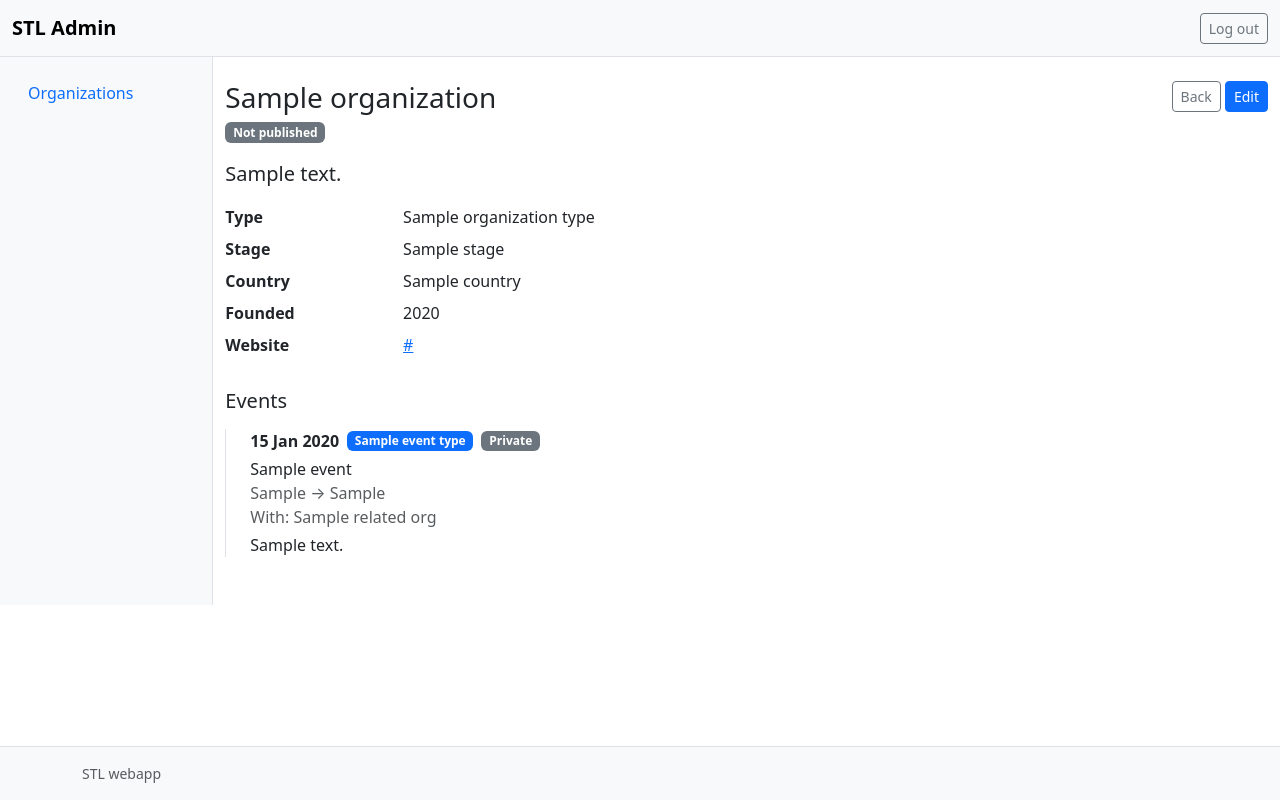
After one commit to carlosesteves/stl-webapp, a FastAPI app: template app/templates/admin/organization_detail.html in a window 1280 px wide. The commit adds this page. Run offline with FastAPI, Linux system fonts and the light colour scheme; the template is opened without the code that fills it: most values are stand-ins (such as "Sample title", 1, 10 or a date in 2020); some libraries are stand-ins or nearby versions.

Commit message:
Add admin organization detail page with events timeline

```diff
--- /dev/null
+++ b/app/formatting.py
@@ -0,0 +1,22 @@
+from datetime import date
+from decimal import Decimal
+
+MONTHS = ("Jan", "Feb", "Mar", "Apr", "May", "Jun", "Jul", "Aug", "Sep", "Oct", "Nov", "Dec")
+
+
+def format_event_date(day: date | None, precision: str) -> str:
+    if day is None or precision == "unknown":
+        return "Date unknown"
+    if precision == "year":
+        return str(day.year)
+    if precision == "month":
+        return f"{MONTHS[day.month - 1]} {day.year}"
+    return f"{day.day} {MONTHS[day.month - 1]} {day.year}"
+
+
+def format_eur(amount: Decimal | None) -> str:
+    if amount is None:
+        return ""
+    if amount == amount.to_integral_value():
+        return f"€{amount:,.0f}"
+    return f"€{amount:,.2f}"
--- /dev/null
+++ b/app/templates/admin/organization_detail.html
@@ -0,0 +1,69 @@
+{% extends "admin/base.html" %}
+{% block title %}{{ organization.name }} | Admin{% endblock %}
+{% block content %}
+<div class="d-flex justify-content-between align-items-start mb-3">
+  <div>
+    <h1 class="h3 mb-1">{{ organization.name }}</h1>
+    <span class="badge text-bg-{{ 'success' if organization.is_published else 'secondary' }}">
+      {{ "Published" if organization.is_published else "Not published" }}
+    </span>
+    {% if organization.is_active is false %}<span class="badge text-bg-warning">Inactive</span>{% endif %}
+  </div>
+  <div>
+    <a class="btn btn-outline-secondary btn-sm" href="/admin">Back</a>
+    <a class="btn btn-primary btn-sm" href="/admin/organizations/{{ organization.id }}/edit">Edit</a>
+  </div>
+</div>
+
+{% if organization.description %}<p class="lead">{{ organization.description }}</p>{% endif %}
+
+<dl class="row mb-4">
+  <dt class="col-sm-3 col-lg-2">Type</dt>
+  <dd class="col-sm-9 col-lg-10">{{ organization.organization_type.name if organization.organization_type else "–" }}</dd>
+  <dt class="col-sm-3 col-lg-2">Stage</dt>
+  <dd class="col-sm-9 col-lg-10">{{ organization.stage.name if organization.stage else "–" }}</dd>
+  <dt class="col-sm-3 col-lg-2">Country</dt>
+  <dd class="col-sm-9 col-lg-10">{{ organization.country or "–" }}</dd>
+  <dt class="col-sm-3 col-lg-2">Founded</dt>
+  <dd class="col-sm-9 col-lg-10">{{ organization.founding_year or "–" }}</dd>
+  <dt class="col-sm-3 col-lg-2">Website</dt>
+  <dd class="col-sm-9 col-lg-10">
+    {% if organization.website %}<a href="{{ organization.website }}" target="_blank" rel="noopener noreferrer">{{ organization.website }}</a>{% else %}–{% endif %}
+  </dd>
+</dl>
+
+<h2 class="h5 mb-3">Events</h2>
+{% if organization.events %}
+<ol class="list-unstyled border-start ps-4">
+  {% for event in organization.events %}
+  <li class="mb-4 position-relative" data-testid="event">
+    <div class="d-flex flex-wrap align-items-center gap-2 mb-1">
+      <span class="fw-semibold" data-testid="date">{{ event | event_date }}</span>
+      <span class="badge text-bg-primary" data-testid="type">{{ event.event_type.name }}</span>
+      <span class="badge text-bg-{{ 'success' if event.is_published else 'secondary' }}" data-testid="visibility">
+        {{ "Public" if event.is_published else "Private" }}
+      </span>
+    </div>
+    <div data-testid="title">{{ event.title }}</div>
+    {% if event.old_value or event.new_value %}
+    <div class="text-body-secondary">{{ event.old_value or "–" }} &rarr; {{ event.new_value or "–" }}</div>
+    {% endif %}
+    {% if event.related_org or event.related_name %}
+    <div class="text-body-secondary">With: {{ event.related_org.name if event.related_org else event.related_name }}</div>
+    {% endif %}
+    {% if event.funding_round %}
+    {% set round = event.funding_round %}
+    <div class="text-body-secondary">
+      {% if round.stage %}{{ round.stage.name }}{% endif %}
+      {% if round.amount_eur is not none %} · {{ round.amount_eur | eur }}{% endif %}
+      {% if round.investors %} · Investors: {{ round.investors | map(attribute="display_name") | join(", ") }}{% endif %}
+    </div>
+    {% endif %}
+    {% if event.description %}<div class="mt-1">{{ event.description }}</div>{% endif %}
+  </li>
+  {% endfor %}
+</ol>
+{% else %}
+<p class="text-body-secondary">No events yet.</p>
+{% endif %}
+{% endblock %}
--- a/app/templates/admin/organizations.html
+++ b/app/templates/admin/organizations.html
@@ -13,7 +13,7 @@
     <tbody>
       {% for organization in organizations %}
       <tr>
-        <td>{{ organization.name }}</td>
+        <td><a href="/admin/organizations/{{ organization.id }}">{{ organization.name }}</a></td>
         <td>{{ organization.description or "" }}</td>
         <td>{{ "yes" if organization.is_published else "no" }}</td>
         <td class="text-end text-nowrap">
--- a/app/templating.py
+++ b/app/templating.py
@@ -2,5 +2,11 @@ from pathlib import Path
 
 from fastapi.templating import Jinja2Templates
 
+from app.formatting import format_eur, format_event_date
+
 BASE_DIR = Path(__file__).parent
 templates = Jinja2Templates(directory=BASE_DIR / "templates")
+templates.env.filters["eur"] = format_eur
+templates.env.filters["event_date"] = lambda event: format_event_date(
+    event.event_date, event.date_precision
+)
```
Also changed, not shown: app/routers/admin.py (+13 -0 lines), tests/test_admin_detail.py (added, +170 -0 lines), tests/test_formatting.py (added, +32 -0 lines).
